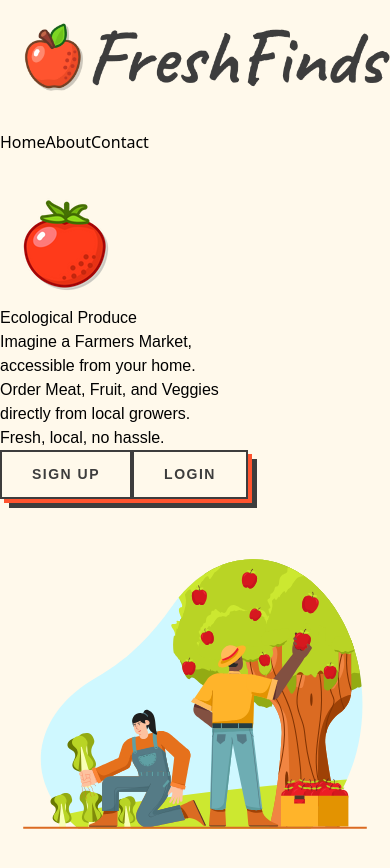
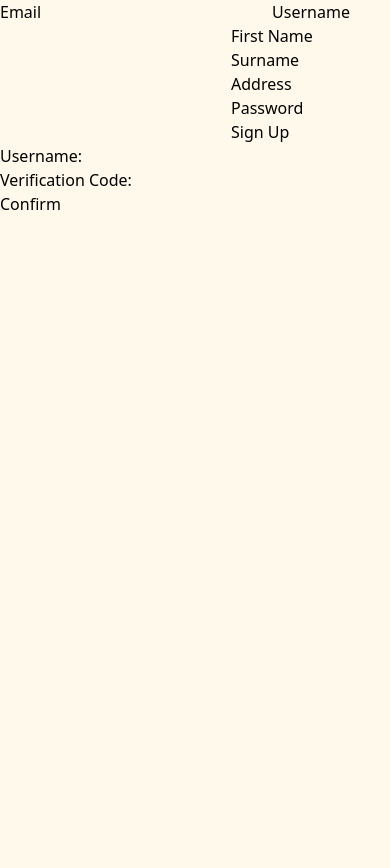
Before and after one commit to jespertjarnfors/freshfinds-frontend, a React (Vite) app in the folder freshfinds/: page / in a window 390 px wide. Shown: the top 868 px of the page. After the commit the page ends 844 px from the top, so only its background shows below. Built offline with nearby package versions, Linux system fonts and the light colour scheme; what amazon-cognito-identity-js would draw is missing.

Commit message:
Pushing before adding new dependencies.

```diff
--- a/freshfinds/package.json
+++ b/freshfinds/package.json
@@ -10,10 +10,13 @@
     "preview": "vite preview"
   },
   "dependencies": {
+    "@react-google-maps/api": "^2.19.2",
     "amazon-cognito-identity-js": "^6.3.7",
+    "dotenv": "^16.3.1",
     "lottie-react": "^2.4.0",
     "react": "^18.2.0",
     "react-dom": "^18.2.0",
+    "react-places-autocomplete": "^7.3.0",
     "react-router-dom": "^6.21.0"
   },
   "devDependencies": {
--- a/freshfinds/src/App.jsx
+++ b/freshfinds/src/App.jsx
@@ -1,5 +1,6 @@
 import { UserProvider } from "./contexts/UserContext"
-import Home from "./pages/Home"
+import Register from "./components/Register"
+import Verification from "./components/Verification"
 import "./index.css"
 
 function App() {
@@ -7,9 +8,9 @@ function App() {
   return (
     <>
     <UserProvider>
-    <Home />
-      {/* <Register />
-      <Verification /> */}
+    {/* <Home /> */}
+      <Register />
+      <Verification />
       </UserProvider>
     </>
   )
--- /dev/null
+++ b/freshfinds/src/components/Home/HomeNavBar.css
@@ -0,0 +1,21 @@
+a {
+    position: relative;
+  }
+
+  a::after {
+    content: '';
+    position: absolute;
+    width: 80%;
+    left: 10%;
+    transform: scaleX(0);
+    height: 2px;
+    bottom: -0px;
+    background-color: currentColor;
+    transform-origin: bottom right;
+    transition: transform 0.25s ease-out;
+  }
+
+  a:hover::after {
+    transform: scaleX(1);
+    transform-origin: bottom left;
+  }
--- a/freshfinds/src/components/Home/HomeNavBar.jsx
+++ b/freshfinds/src/components/Home/HomeNavBar.jsx
@@ -1,6 +1,7 @@
 import { useState } from "react";
 import Logo from "../../assets/LogoMedium.png";
 import Tomato from "../../assets/Tomato.png";
+import './HomeNavBar.css';
 
 const HomeNavBar = () => {
   const [isOpen, setIsOpen] = useState(false);
@@ -61,18 +62,28 @@ const HomeNavBar = () => {
             {/* Mobile Menu */}
             <div
               className={`absolute inset-x-0 z-20 w-full px-6 py-4 transition-all duration-300 ease-in-out bg-white lg:mt-0 lg:p-0 lg:top-0 lg:relative lg:bg-transparent lg:w-auto lg:opacity-100 lg:translate-x-0 lg:flex lg:items-center ${
-                isOpen ? "translate-x-0 opacity-100" : "opacity-0 -translate-x-full"
+                isOpen
+                  ? "translate-x-0 opacity-100"
+                  : "opacity-0 -translate-x-full"
               }`}
             >
-              <div className="flex flex-col mx-2 lg:flex-row lg:items-center lg:mx-2 font-semibold">
-
-                <a href="#" className="px-3 py-2 mx-3 mt-2 text-gray-800 transition-colors duration-300 transform rounded-md lg:mt-0 hover:bg-gray-100">
+              <div className="flex flex-col lg:flex-row lg:items-center font-medium">
+                <a
+                  href="#"
+                  className="px-6 py-2 mt-2 text-gray-800 transition-colors duration-300 transform lg:mt-0"
+                >
                   Home
                 </a>
-                <a href="#" className="px-3 py-2 mx-3 mt-2 text-gray-800 transition-colors duration-300 transform rounded-md lg:mt-0 hover:bg-gray-100">
+                <a
+                  href="#"
+                  className="px-6 py-2 mt-2 text-gray-800 transition-colors duration-300 transform lg:mt-0"
+                >
                   About
                 </a>
-                <a href="#" className="px-3 py-2 mx-3 mt-2 text-gray-800 transition-colors duration-300 transform rounded-md lg:mt-0 hover:bg-gray-100">
+                <a
+                  href="#"
+                  className="px-6 py-2 mt-2 text-gray-800 transition-colors duration-300 transform lg:mt-0"
+                >
                   Contact
                 </a>
               </div>
@@ -81,8 +92,7 @@ const HomeNavBar = () => {
                 <button
                   className="hidden mx-4 text-gray-800 transition-colors duration-300 transform lg:block hover:text-gray-700 focus:text-gray-700 focus:outline-none"
                   aria-label="show notifications"
-                >
-                </button>
+                ></button>
                 <div className="w-10 h-8 overflow-hidden rounded-full">
                   <img
                     src={Tomato}
--- /dev/null
+++ b/freshfinds/src/components/Map/Map.jsx
@@ -0,0 +1,5 @@
+const Map = () => {
+    return <div></div>;
+};
+
+export default Map;
```
Also changed, not shown: 1 other file (tests, documents, lock files or other folders). Lines whose indentation alone changed are shown as unchanged.
